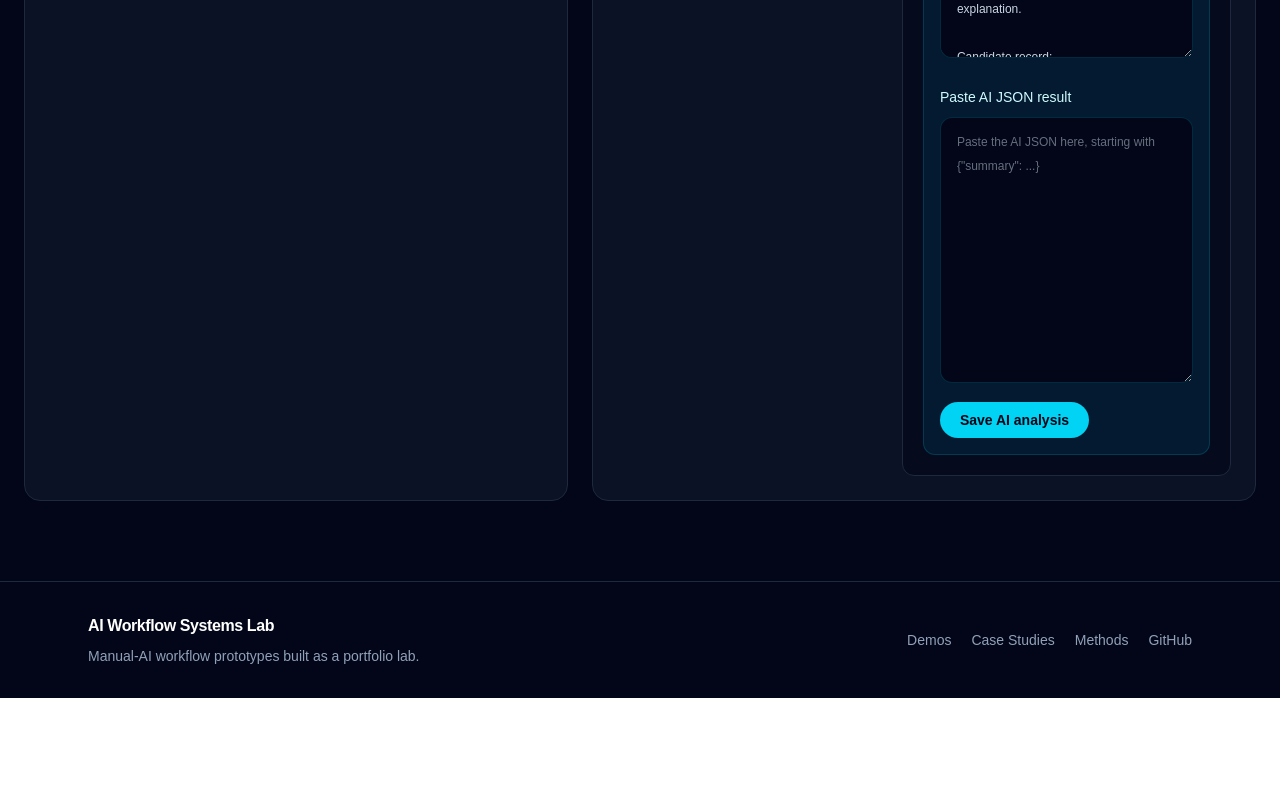
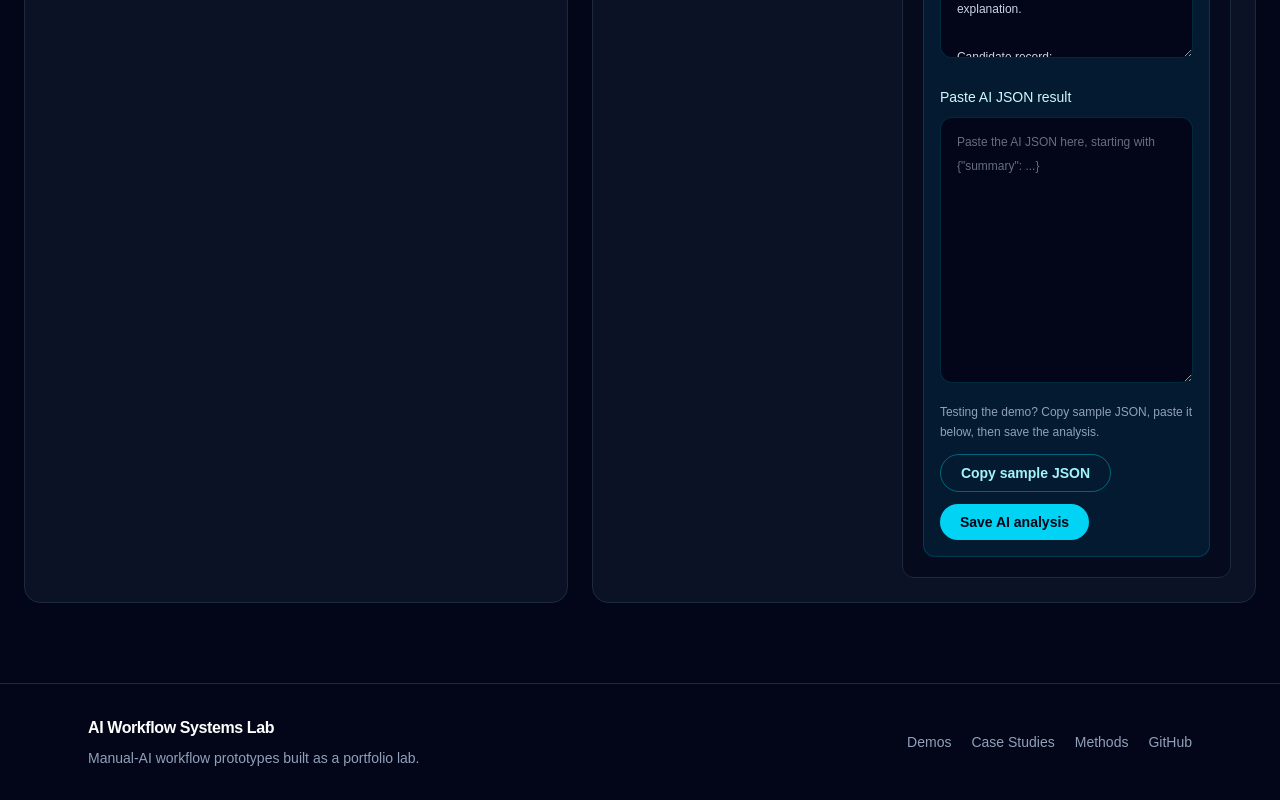
Before and after one commit to solitud3456/ai-workflow-systems-lab, a Next.js app: page /demos/recruitment-assistant in a window 1280 px wide. Shown: the part 1885-2685 px from the top of the page. Before the commit the page ends 2583 px from the top, so only its background shows below. Built offline with nearby package versions, Linux system fonts and the light colour scheme.

Commit message:
Add recruitment sample JSON helper

```diff
--- a/src/app/demos/recruitment-assistant/page.tsx
+++ b/src/app/demos/recruitment-assistant/page.tsx
@@ -54,6 +54,25 @@ const initialCandidates: Candidate[] = [
     analysisApproved: false,
   },
 ];
+
+const sampleCandidateAnalysis: CandidateAnalysis = {
+  summary:
+    "The candidate has relevant customer service experience and appears suitable for an initial screening conversation.",
+  fitScore: "medium",
+  strengths:
+    "The candidate has prior communication experience, seems motivated, and may fit a client-facing role.",
+  concerns:
+    "The application does not clearly show technical skills, salary expectations, or long-term availability.",
+  suggestedInterviewQuestions: [
+    "Can you describe a time you handled a difficult customer or client?",
+    "What interests you about this role and this company?",
+    "What is your expected salary range and earliest available start date?",
+  ],
+  nextAction:
+    "Schedule a short screening interview and clarify availability, salary expectations, and role-specific skills.",
+  riskNote:
+    "The notes are incomplete, so the evaluation should not be treated as a final hiring decision.",
+};
 
 const STORAGE_KEY = "ai-workflow-systems-lab-candidates";
 
@@ -293,6 +312,15 @@ Return JSON using this exact shape:
       buildCandidateAnalysisPrompt(candidate),
     );
     window.alert("Prompt copied. Paste it into ChatGPT or Claude.");
+  }
+
+  async function copySampleJson() {
+    await navigator.clipboard.writeText(
+      JSON.stringify(sampleCandidateAnalysis, null, 2),
+    );
+    window.alert(
+      "Sample JSON copied. Paste it into the AI JSON result box.",
+    );
   }
 
   async function copyInterviewQuestions(candidate: Candidate) {
@@ -652,6 +680,18 @@ Return JSON using this exact shape:
                         className="mt-2 w-full rounded-xl border border-cyan-500/20 bg-slate-950 px-4 py-3 text-xs leading-6 text-slate-300 outline-none transition focus:border-cyan-400"
                         placeholder='Paste the AI JSON here, starting with {"summary": ...}'
                       />
+                      <p className="mt-3 text-xs leading-5 text-slate-400">
+                        Testing the demo? Copy sample JSON, paste it below, then
+                        save the analysis.
+                      </p>
+                      <div className="mt-3 flex flex-wrap gap-3">
+                        <button
+                          type="button"
+                          onClick={copySampleJson}
+                          className="rounded-full border border-cyan-400/40 px-5 py-2 text-sm font-semibold text-cyan-200 transition hover:border-cyan-300 hover:bg-cyan-500/10"
+                        >
+                          Copy sample JSON
+                        </button>
                         <button
                           type="button"
                           onClick={() =>
@@ -661,10 +701,11 @@ Return JSON using this exact shape:
                                 "",
                             )
                           }
-                        className="mt-3 rounded-full bg-cyan-400 px-5 py-2 text-sm font-semibold text-slate-950 transition hover:bg-cyan-300"
+                          className="rounded-full bg-cyan-400 px-5 py-2 text-sm font-semibold text-slate-950 transition hover:bg-cyan-300"
                         >
                           Save AI analysis
                         </button>
+                      </div>
                     </div>
                   </div>
 
```
Lines whose indentation alone changed are shown as unchanged.
